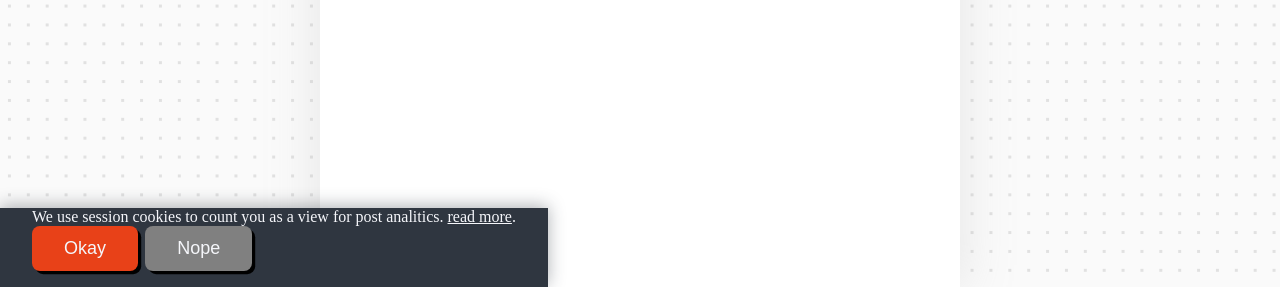
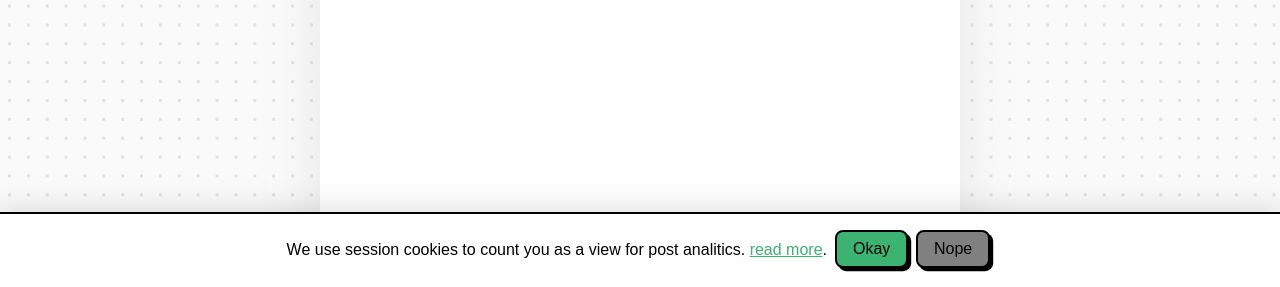
Before and after one commit to y0nei/FastAPI-fullstack-blog, a FastAPI app: template src/templates/home.html in a window 1280 px wide. Shown: the part 513-800 px from the top of the page. Run offline with FastAPI, Linux system fonts and the light colour scheme; the template is opened without the code that fills it, so the values that code supplies are empty; style sheets or scripts are compiled from the project's sources.

Commit message:
feat(sass): Improved styling for cookie banner

```diff
--- a/src/static/scss/base/_typography.scss
+++ b/src/static/scss/base/_typography.scss
@@ -53,3 +53,12 @@ nav[data-type="pagination"], #postlist form label {
     font-weight: 500;
     font-style: normal;
 }
+
+#cookie-container {
+    font-family: sans-serif;
+    font-size: 1rem;
+
+    button {
+        font-size: inherit;
+    }
+}
--- a/src/static/scss/components/_cookie-banner.scss
+++ b/src/static/scss/components/_cookie-banner.scss
@@ -1,32 +1,26 @@
-$textColor: #f5f6fa;
-$linkColor: $textColor;
-$backgroundColor: #2f3640;
-$confirmButton: #e84118;
-$denyButton: gray;
+#cookie-container {
+    display: flex;
+    flex-wrap: wrap;
+    align-items: center;
+    justify-content: center;
+    gap: 0.5rem;
 
-#cookie-container {
     position: fixed;
     bottom: -100%;
     left: 0;
-    background: $backgroundColor;
-    color: $textColor;
-    padding: 0 32px;
-    box-shadow: 0 -2px 16px rgba(47, 54, 64, 0.39);
+    width: 100%;
+    padding: 1rem;
+    background-color: white;
+    border-top: $default-border-width solid black;
+    box-shadow: 0 0 2rem 0.1rem rgba(black, 0.15);
     transition: 400ms;
 
     &.active { bottom: 0 }
-    a { color: $linkColor }
+    a { color: $accent-color }
     button {
-        border: 0;
-        color: $textColor;
-        padding: 12px 32px;
-        font-size: 18px;
-        margin-bottom: 16px;
-        border-radius: $default-border-radius;
-        cursor: pointer;
+        padding: 0.5rem 1rem;
 
-        &:hover { filter: brightness(120%) }
-        &#confirm { background: $confirmButton }
-        &#deny { background: $denyButton }
+        &#confirm { background: $accent-color }
+        &#deny { background: gray }
     }
 }
--- a/src/templates/components/cookie-banner.html
+++ b/src/templates/components/cookie-banner.html
@@ -2,9 +2,11 @@
     <p> We use session cookies to count you as a view for post analitics.
         <a href="#">read more</a>.
     </p>
-    <button id="confirm"
-            hx-get="/createsession"
-            hx-on="htmx:afterRequest: window.location.reload()"
-    >Okay</button>
-    <button id="deny">Nope</button>
+    <div>
+        <button id="confirm"
+                hx-get="/createsession"
+                hx-on="htmx:afterRequest: window.location.reload()"
+        >Okay</button>
+        <button id="deny">Nope</button>
+    </div>
 </div>
```
